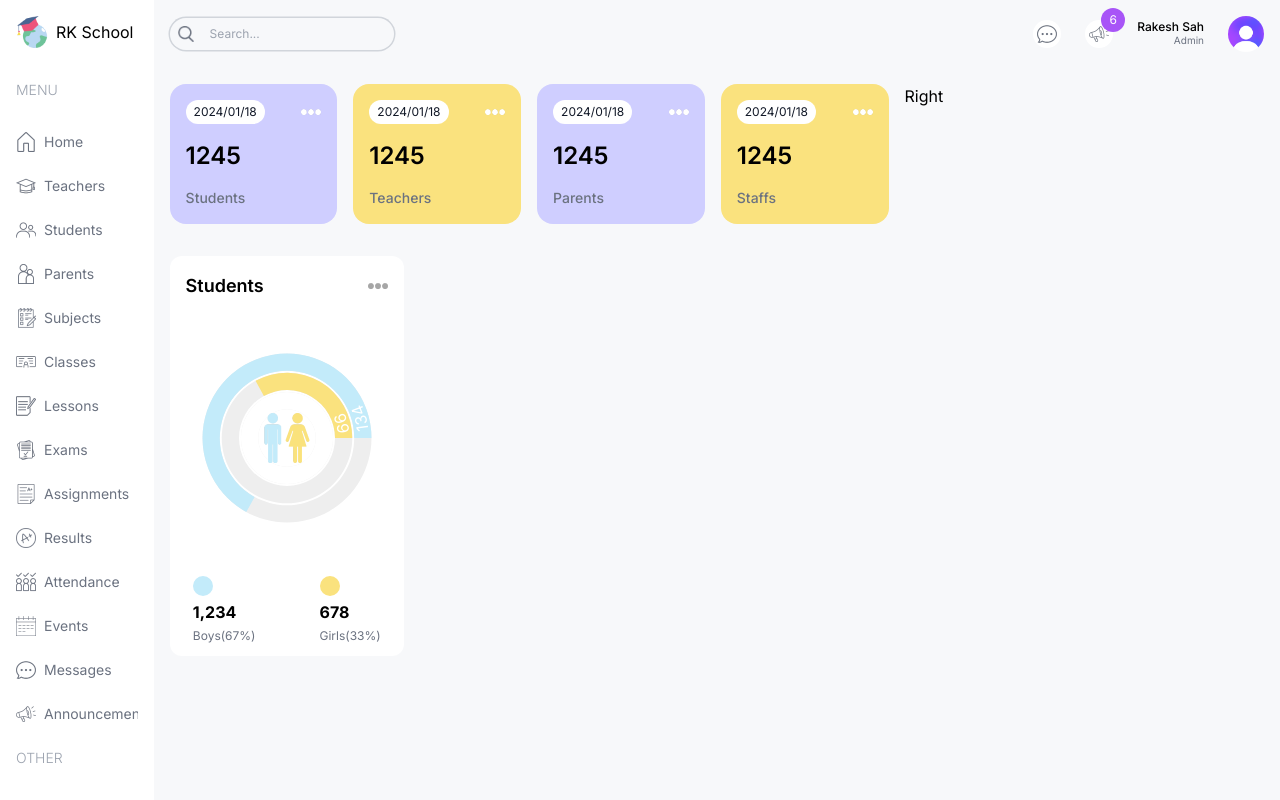
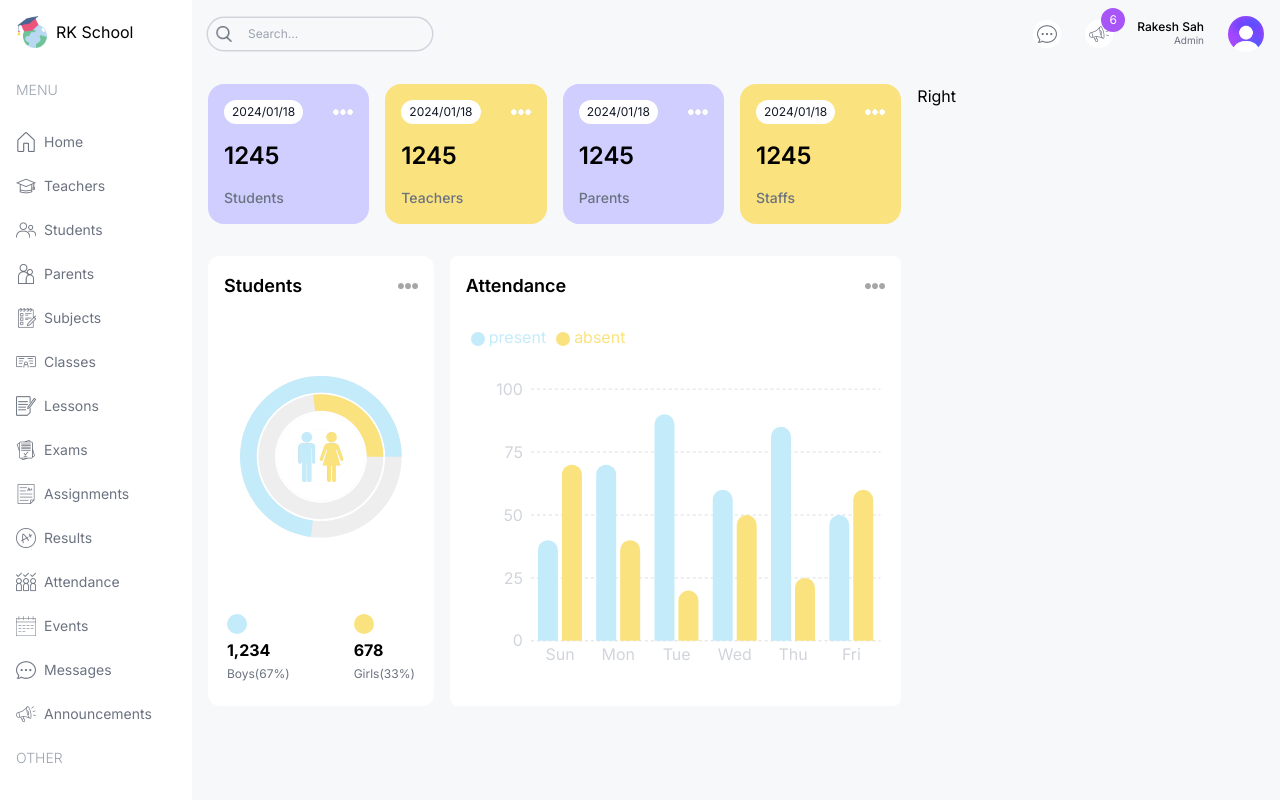
Before and after one commit to Rakeshsah0/school-erp, a Next.js app: page /admin in a window 1280 px wide. Built offline with nearby package versions, Linux system fonts and the light colour scheme.

Commit message:
attendance chart completed

```diff
--- a/src/app/(dashboard)/admin/page.tsx
+++ b/src/app/(dashboard)/admin/page.tsx
@@ -1,3 +1,4 @@
+import AttendanceChart from "@/components/AttendanceChart";
 import CountChart from "@/components/CountChart";
 import UserCard from "@/components/UserCard";
 
@@ -16,11 +17,13 @@
         {/* middle charts */}
         <div className="flex flex-col lg:flex-row gap-4">
           {/* count chart */}
-          <div className="w-full lg:w-1/3 h-[400px]">
+          <div className="w-full lg:w-1/3 h-[450px]">
             <CountChart/>
           </div>
           {/* attendance chart  */}
-          <div className="w-full lg:w-2/3 h-[400px]"></div>
+          <div className="w-full lg:w-2/3 h-[450px]">
+          <AttendanceChart/>
+          </div>
         </div>
         {/* lower chart */}
         <div></div>
--- a/src/app/(dashboard)/layout.tsx
+++ b/src/app/(dashboard)/layout.tsx
@@ -11,7 +11,7 @@
   return (
     <div className="h-screen flex">
       {/* LEFT */}
-      <div className="w-1/6 md:w-[8%] lg:w-[16%] xl:w-[12%] p-4 flex flex-col h-full">
+      <div className="w-1/6 md:w-[8%] lg:w-[16%] xl:w-[15%] p-4 flex flex-col h-full">
         <Link href='/' className="flex items-center justify-center lg:justify-start gap-2">
           <Image src="/logo.png" alt="" width={32} height={32}/>
           <span className="hidden lg:block">RK School</span>
@@ -19,7 +19,7 @@
         <Menu/>
       </div>
       {/* RIGHT */}
-      <div className="w-5/6 md:w-[92%] lg:w-[84%] xl:w-[88%] bg-[#F7F8FA]">
+      <div className="w-5/6 md:w-[92%] lg:w-[84%] xl:w-[85%] bg-[#F7F8FA] overflow-y-auto">
         <Navbar/>
         {children}
       </div>
--- /dev/null
+++ b/src/components/AttendanceChart.tsx
@@ -0,0 +1,77 @@
+"use client";
+import Image from "next/image";
+import {
+  BarChart,
+  Bar,
+  Rectangle,
+  XAxis,
+  YAxis,
+  CartesianGrid,
+  Tooltip,
+  Legend,
+  ResponsiveContainer,
+} from "recharts";
+
+const data = [
+  {
+    name: "Sun",
+    present: 40,
+    absent: 70,
+  },
+  {
+    name: "Mon",
+    present: 70,
+    absent: 40,
+  },
+  {
+    name: "Tue",
+    present: 90,
+    absent: 20,
+  },
+  {
+    name: "Wed",
+    present: 60,
+    absent: 50,
+  },
+  {
+    name: "Thu",
+    present: 85,
+    absent: 25,
+  },
+  {
+    name: "Fri",
+    present: 50,
+    absent: 60,
+  },
+];
+
+const AttendanceChart = () => {
+  return (
+    <div className="bg-white h-full p-4 rounded-lg">
+      {/* Title  */}
+      <div className="flex justify-between items-center">
+        <h1 className="text-lg font-semibold">Attendance</h1>
+        <Image src="/moreDark.png" alt="" height={20} width={20} />
+      </div>
+      {/* Graph  */}
+      <ResponsiveContainer width="100%" height="90%">
+        <BarChart
+          width={500}
+          height={300}
+          data={data}
+          barSize={20}
+        >
+          <CartesianGrid strokeDasharray="3 3" vertical={false} stroke="#ddd"/>
+          <XAxis dataKey="name" axisLine={false} tick={{fill:"#d1d5db"}} tickLine={false}/>
+          <YAxis axisLine={false} tick={{fill:"#d1d5db"}} tickLine={false}/>
+          <Tooltip />
+          <Legend align="left" verticalAlign="top" wrapperStyle={{paddingTop:"20px", paddingBottom:"40px"}}/>
+          <Bar dataKey="present" fill="#C3EBFA"  legendType="circle" radius={[10,10,0,0]}/>
+          <Bar dataKey="absent" fill="#FAE27E"  legendType="circle"  radius={[10,10,0,0]}/>
+        </BarChart>
+      </ResponsiveContainer>
+    </div>
+  );
+};
+
+export default AttendanceChart;
--- a/src/components/CountChart.tsx
+++ b/src/components/CountChart.tsx
@@ -10,17 +10,17 @@
 const data = [
     {
         name: "Total",
-        count: 200,
+        count:1690,
         fill: "white",
       },
   {
     name: "Girls",
-    count: 66,
+    count: 456,
     fill: "#FAE27E",
   },
   {
     name: "Boys",
-    count: 134,
+    count: 1234,
     fill: "#C3EBFA",
   },
 ];
@@ -45,7 +45,6 @@
             data={data}
           >
             <RadialBar
-              label={{ position: "insideStart", fill: "#fff" }}
               background
               dataKey="count"
             />
```
